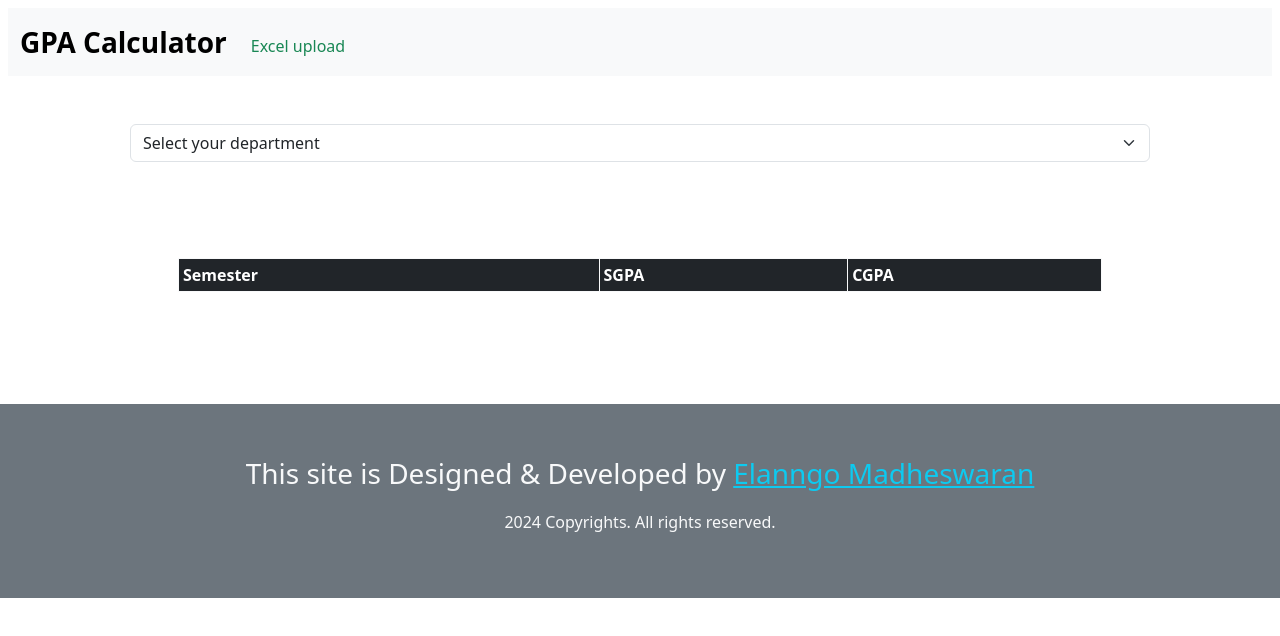
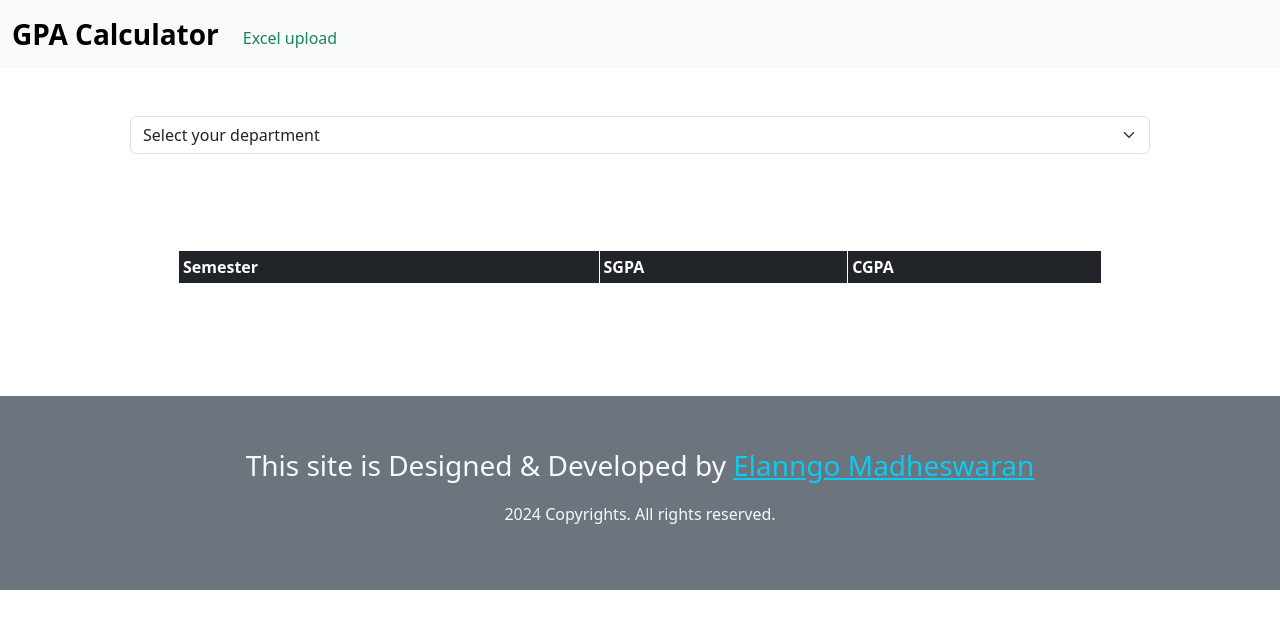
Before and after one commit to Elanngo-Madheswaran/cgpa-calculator, a plain HTML site: page index.html in a window 1280 px wide. Drawn offline with nearby package versions, Linux system fonts and the light colour scheme.

Commit message:
Update index.html

```diff
--- a/index.html
+++ b/index.html
@@ -12,7 +12,7 @@
 </head>
 
 <body ng-app="myApp">
-    <nav class="navbar navbar-expand-lg bg-body-tertiary text-center m-2">
+    <nav class="navbar navbar-expand-lg bg-body-tertiary text-center">
         <div class="container-fluid">
           <a class="navbar-brand fw-bold fs-3" href="#">GPA Calculator</a>
           <button class="navbar-toggler" type="button" data-bs-toggle="collapse" data-bs-target="#navbarNavAltMarkup" aria-controls="navbarNavAltMarkup" aria-expanded="false" aria-label="Toggle navigation">
```
